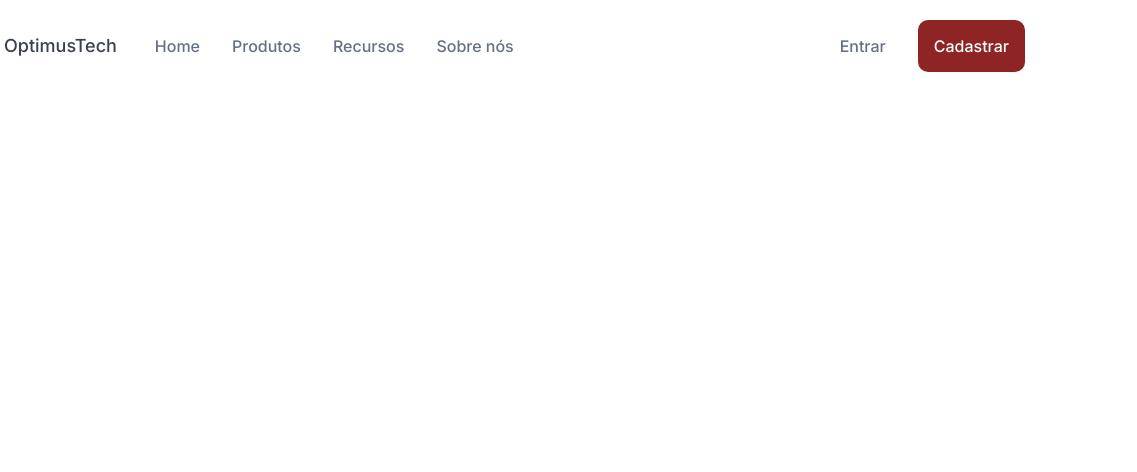
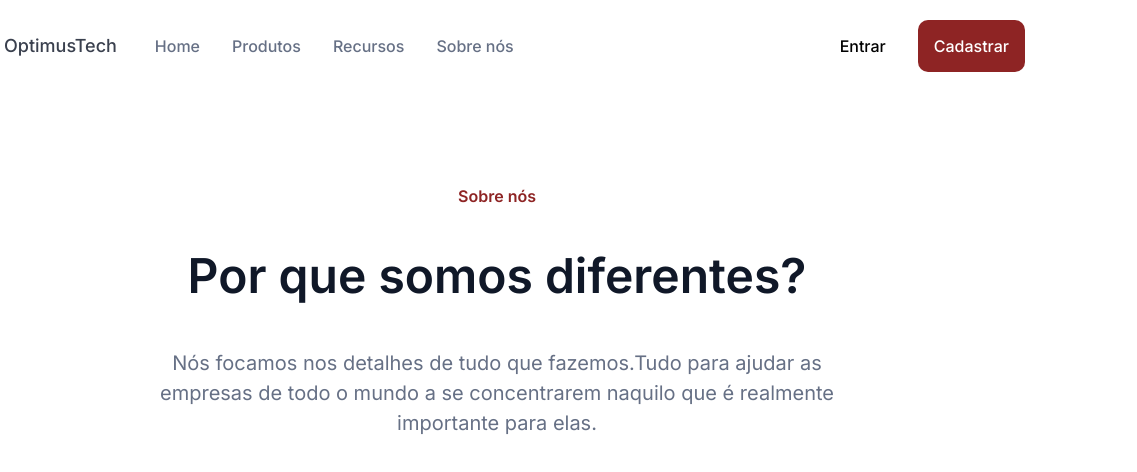
Before and after one commit to RudsonAbraao/OptimusTech, a plain HTML site: page index.html in a window 1280 px wide. Shown: the full height of the page, 143-1280 px from the left. Drawn offline with Linux system fonts and the light colour scheme.

Commit message:
dia 02 - apresentação concluida

```diff
--- a/index.html
+++ b/index.html
@@ -33,5 +33,16 @@
         </ul>
     </header>
 
+    <main>
+
+        <section class="apresentacao">
+            <p class="apresentacao__descricao">Sobre nós</p>
+            <h2 class="apresentacao__titulo">Por que somos diferentes?</h2>
+            <p class="apresentacao__texto">
+                Nós focamos nos detalhes de tudo que fazemos.Tudo para ajudar as empresas de todo o mundo a se concentrarem naquilo que é realmente importante para elas.
+            </p>
+        </section>
+    </main>
+
 </body>
 </html>
--- a/styles.css
+++ b/styles.css
@@ -1,14 +1,17 @@
 @import url(./styles/cabecalho.css);
+@import url(./styles/apresentacao.css);
 
 :root {
     --branco: #ffffff;
     --fonte-principal: "Inter";
-    --azul-claro: #667085;
+    --cinza: #667085;
     --azul-escuro: #3A404E;
     --vermelho : #8E2424;
+    --preto-azulado: #101828;
 }
 
 body{
     font-family: var(--fonte-principal);
+    box-sizing: border-box;
 
 }
--- /dev/null
+++ b/styles/apresentacao.css
@@ -0,0 +1,27 @@
+.apresentacao {
+    display: flex;
+    flex-direction: column;
+    justify-content: center;
+    align-items: center;
+    margin: 8em 0;
+}
+
+.apresentacao__descricao {
+    font-weight: 600;
+    color: var(--vermelho);
+}
+
+.apresentacao__titulo {
+    font-size: 48px;
+    font-weight: 600;
+    color: var(--preto-azulado);
+    margin: 1em 0;
+}
+
+.apresentacao__texto {
+    font-size: 20px;
+    color: var(--cinza);
+    text-align: center;
+    width: 55vw;
+    line-height: 30px;
+}
--- a/styles/cabecalho.css
+++ b/styles/cabecalho.css
@@ -25,7 +25,7 @@
 }
 
 .cabecalho__lista--link {
-    color: var(--azul-claro);
+    color: var(--cinza);
     text-decoration: none;
     font-weight: 500;
 }
```
